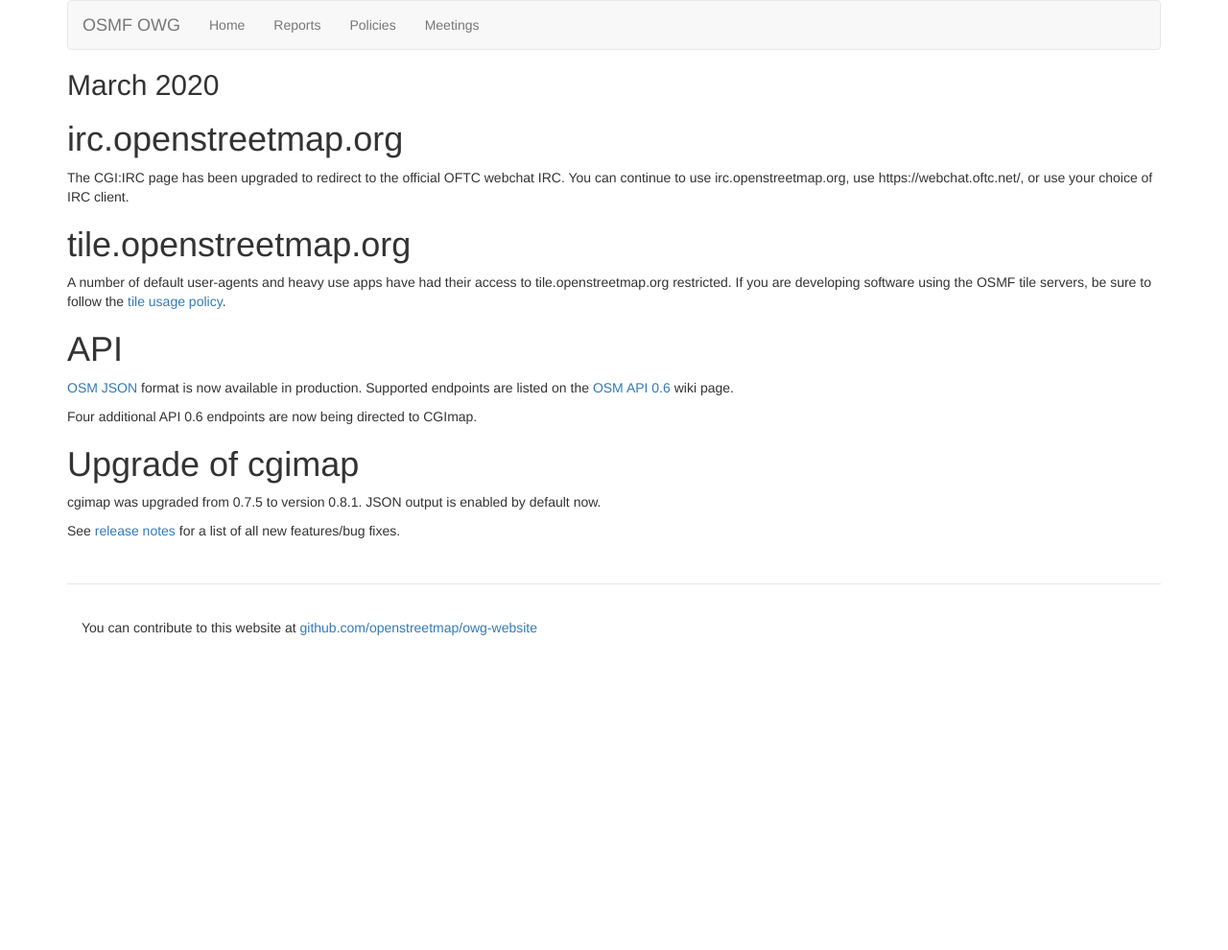
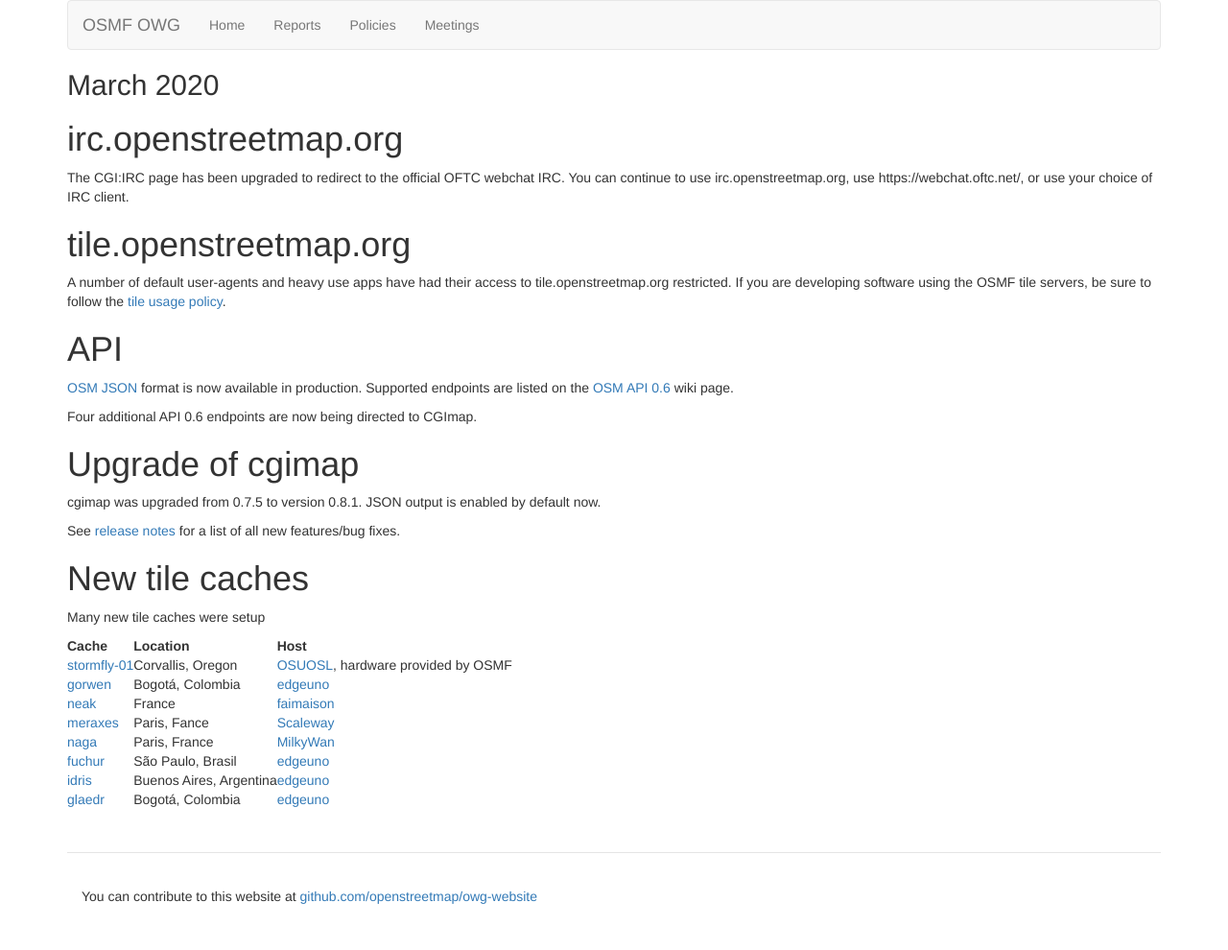
Before and after one commit to openstreetmap/owg-website, a Jekyll site: the page built from _posts/2020-03-01-march.md, in a window 1280 px wide. Shown: the whole page at 96% size. Built offline with Jekyll 4.4.1, drawn with Linux system fonts in a browser that asks for light colours; before the commit the page ends 900 px from its top, so only the background shows below that.

Commit message:
Add new tile caches from this month

```diff
--- a/_posts/2020-03-01-march.md
+++ b/_posts/2020-03-01-march.md
@@ -23,3 +23,18 @@
 cgimap was upgraded from 0.7.5 to version 0.8.1. JSON output is enabled by default now.
 
 See [release notes](https://github.com/zerebubuth/openstreetmap-cgimap/releases) for a list of all new features/bug fixes.
+
+# New tile caches
+
+Many new tile caches were setup
+
+Cache | Location | Host
+------|----------|--------
+[stormfly-01](https://hardware.openstreetmap.org/servers/stormfly-01.openstreetmap.org/) | Corvallis, Oregon | [OSUOSL](https://osuosl.org/), hardware provided by OSMF
+[gorwen](https://hardware.openstreetmap.org/servers/gorwen.openstreetmap.org/) | Bogotá, Colombia | [edgeuno](https://www.edgeuno.com/)
+[neak](https://hardware.openstreetmap.org/servers/neak.openstreetmap.org/) | France | [faimaison](https://www.faimaison.net/)
+[meraxes](https://hardware.openstreetmap.org/servers/meraxes.openstreetmap.org/) | Paris, Fance | [Scaleway](https://www.scaleway.com/)
+[naga](https://hardware.openstreetmap.org/servers/naga.openstreetmap.org/) | Paris, France | [MilkyWan](https://milkywan.fr/)
+[fuchur](https://hardware.openstreetmap.org/servers/fuchur.openstreetmap.org/) | São Paulo, Brasil | [edgeuno](https://www.edgeuno.com/)
+[idris](https://hardware.openstreetmap.org/servers/idris.openstreetmap.org/) | Buenos Aires, Argentina | [edgeuno](https://www.edgeuno.com/)
+[glaedr](https://hardware.openstreetmap.org/servers/glaedr.openstreetmap.org/) | Bogotá, Colombia | [edgeuno](https://www.edgeuno.com/)
```
